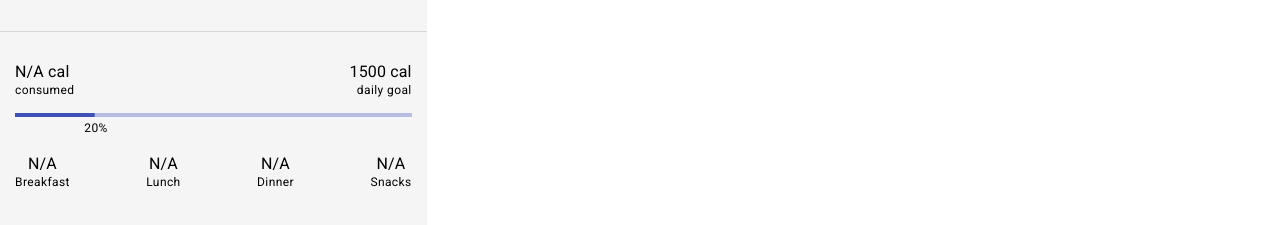
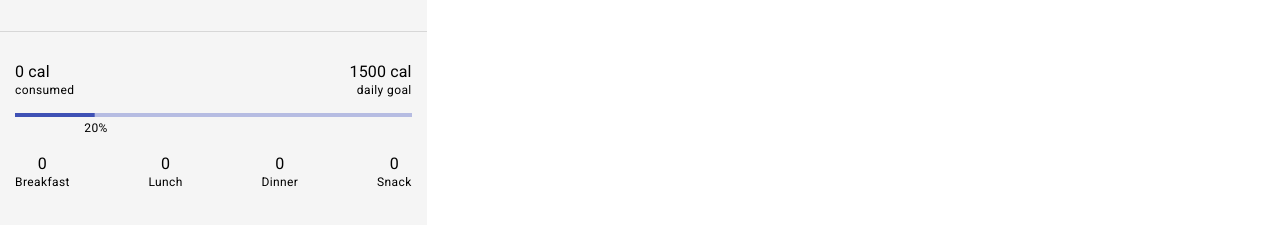
Before and after one commit to livelifedev/food-nutri-v2, a React (Create React App) app: page / in a window 1280 px wide. Shown: the part 331-556 px from the top of the page. Built offline with nearby package versions, Linux system fonts and the light colour scheme.

Commit message:
updated cal logic sidebar

```diff
--- a/src/components/Sidebar.jsx
+++ b/src/components/Sidebar.jsx
@@ -78,6 +78,11 @@ const Sidebar = ({ intakeData }) => {
     weight_kg: weightKg,
     daily_goal: dailyGoal,
   } = mock;
+  const breakfastCals = 0;
+  const lunchCals = 0;
+  const dinnerCals = 0;
+  const snackCals = 0;
+  const totalCals = 0;
 
   return (
     <>
@@ -99,7 +104,7 @@ const Sidebar = ({ intakeData }) => {
       <Box className={classes.profileDetailsWrapper}>
         <Box className={classes.calInfoWrapper}>
           <Box className={classes.calInfo}>
-            <Typography className={classes.dataText2} variant="body1" align="left">{`${'N/A'} cal`}</Typography>
+            <Typography className={classes.dataText2} variant="body1" align="left">{`${totalCals} cal`}</Typography>
             <Typography className={classes.dataText2} variant="caption" align="left">consumed</Typography>
           </Box>
           <Box className={classes.calInfo}>
@@ -116,20 +121,20 @@ const Sidebar = ({ intakeData }) => {
 
         <Box className={classes.mealsInfoWrapper}>
           <Box className={classes.mealsInfo}>
-            <Typography className={classes.dataText2} variant="body1">{`${'N/A'}`}</Typography>
+            <Typography className={classes.dataText2} variant="body1">{breakfastCals}</Typography>
             <Typography className={classes.dataText2} variant="caption">Breakfast</Typography>
           </Box>
           <Box className={classes.mealsInfo}>
-            <Typography className={classes.dataText2} variant="body1">{`${'N/A'}`}</Typography>
+            <Typography className={classes.dataText2} variant="body1">{lunchCals}</Typography>
             <Typography className={classes.dataText2} variant="caption">Lunch</Typography>
           </Box>
           <Box className={classes.mealsInfo}>
-            <Typography className={classes.dataText2} variant="body1">{`${'N/A'}`}</Typography>
+            <Typography className={classes.dataText2} variant="body1">{dinnerCals}</Typography>
             <Typography className={classes.dataText2} variant="caption">Dinner</Typography>
           </Box>
           <Box className={classes.mealsInfo}>
-            <Typography className={classes.dataText2} variant="body1">{`${'N/A'}`}</Typography>
-            <Typography className={classes.dataText2} variant="caption">Snacks</Typography>
+            <Typography className={classes.dataText2} variant="body1">{snackCals}</Typography>
+            <Typography className={classes.dataText2} variant="caption">Snack</Typography>
           </Box>
         </Box>
       </Box>
```
